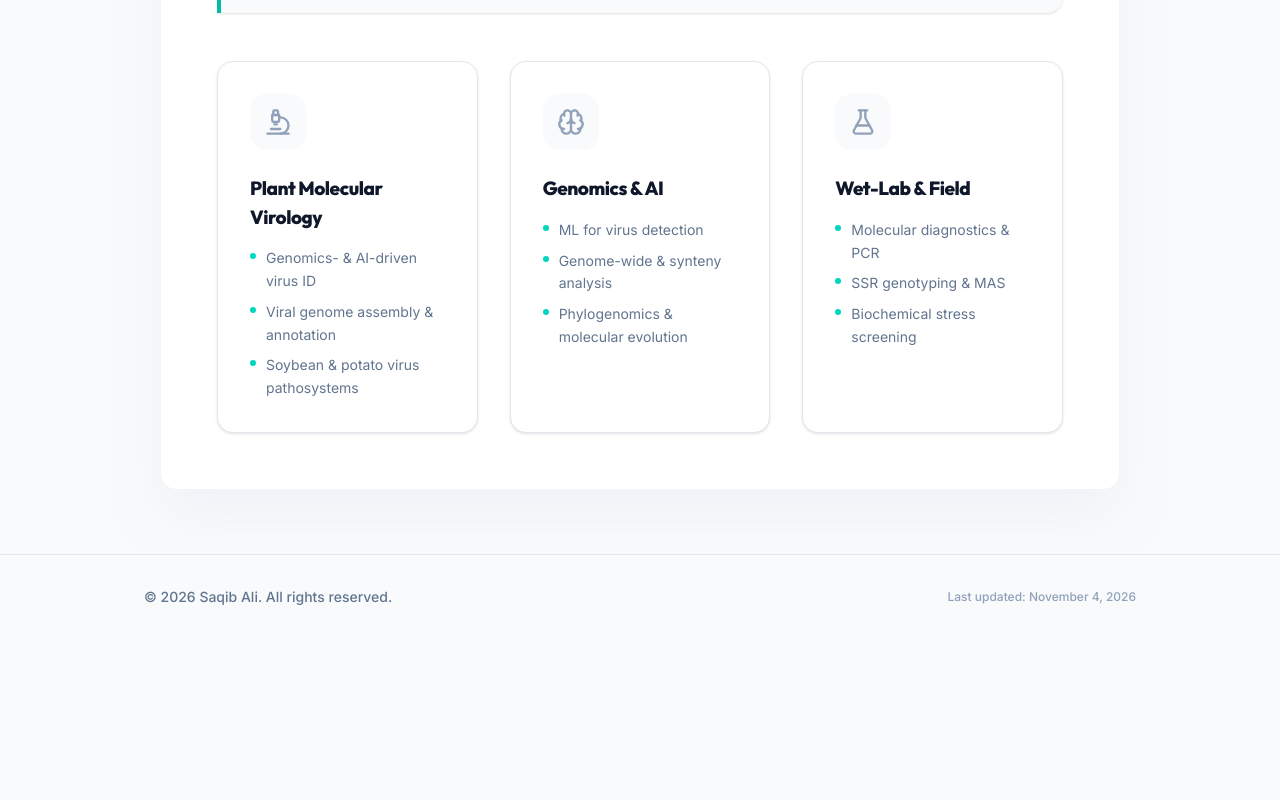
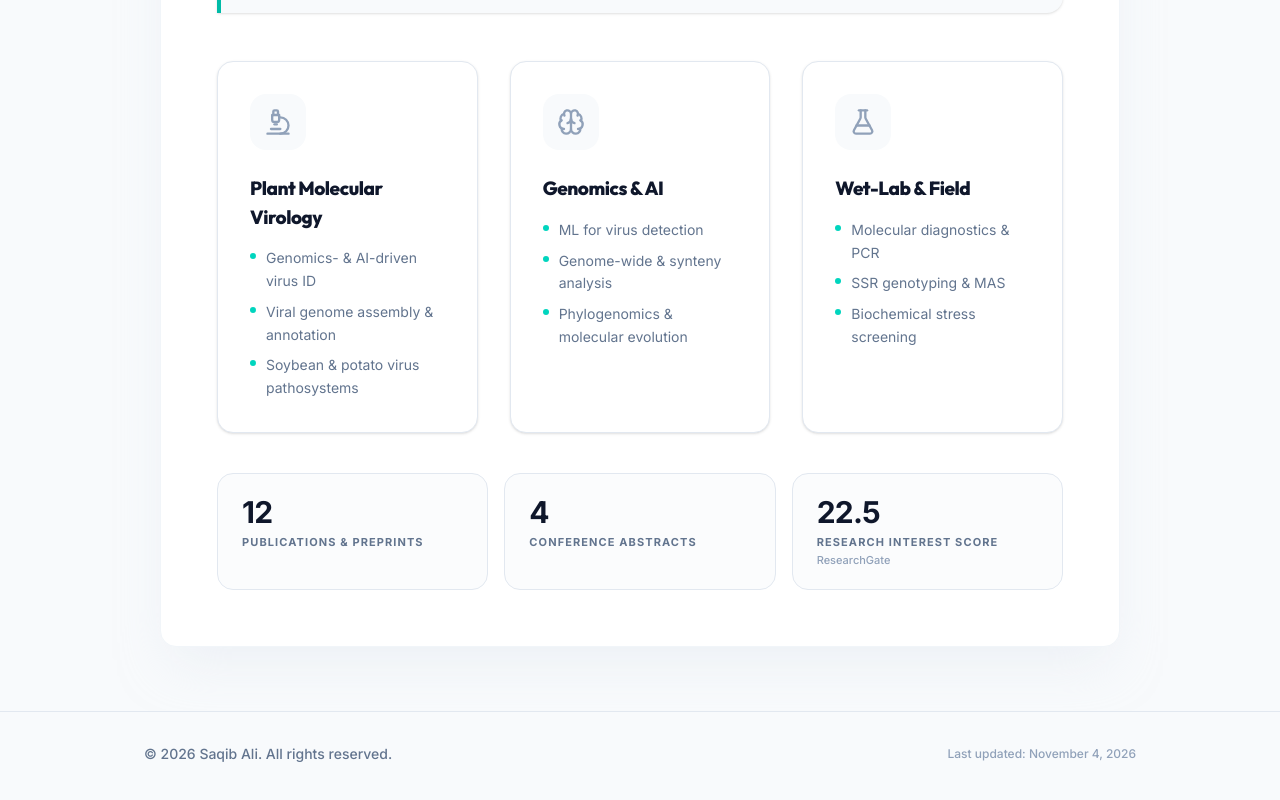
Before and after one commit to alisphd/portfolio, a React (Vite) app: page / in a window 1280 px wide. Shown: the part 1004-1804 px from the top of the page. Before the commit the page ends 1739 px from the top, so only its background shows below. Built offline with nearby package versions, Linux system fonts and the light colour scheme.

Commit message:
Show publication, conference and ResearchGate metrics on Home

```diff
--- a/src/App.tsx
+++ b/src/App.tsx
@@ -110,6 +110,17 @@ const TYPING_ROLES = [
   'Plant Pathologist & Bioinformatician',
   'Computational Genomics Researcher',
 ];
+
+const RESEARCH_INTEREST_SCORE = '22.5';
+
+const PUBLICATION_COUNTS = (() => {
+  const p: any = cvData.publications ?? {};
+  const publications = [p.published, p.submitted, p.reviewSubmitted, p.reviews, p.preprints]
+    .filter(Array.isArray)
+    .reduce((total: number, group: any[]) => total + group.length, 0);
+  const conferences = Array.isArray(p.conferences) ? p.conferences.length : 0;
+  return { publications, conferences };
+})();
 
 const SITE_URL = 'https://alisphd.github.io/portfolio/';
 const SITE_IMAGE_URL = `${SITE_URL}portrait.jpg`;
@@ -736,6 +747,22 @@ export default function App() {
                       </div>
                     ))}
                   </div>
+
+                  <div className="mt-10 grid grid-cols-1 sm:grid-cols-3 gap-4">
+                    {[
+                      { value: PUBLICATION_COUNTS.publications, label: 'Publications & preprints' },
+                      { value: PUBLICATION_COUNTS.conferences, label: 'Conference abstracts' },
+                      { value: RESEARCH_INTEREST_SCORE, label: 'Research Interest Score', source: 'ResearchGate' }
+                    ].map((metric, i) => (
+                      <div key={i} className="rounded-2xl border border-slate-200 dark:border-slate-600/50 bg-slate-50/60 dark:bg-slate-700/30 px-6 py-5 text-center sm:text-left transition-colors duration-300">
+                        <div className="text-3xl font-extrabold text-slate-900 dark:text-white tracking-tight">{metric.value}</div>
+                        <div className="mt-1 text-[11px] font-bold uppercase tracking-widest text-slate-500 dark:text-slate-400">{metric.label}</div>
+                        {metric.source && (
+                          <div className="mt-0.5 text-[11px] font-medium text-slate-400 dark:text-slate-500">{metric.source}</div>
+                        )}
+                      </div>
+                    ))}
+                  </div>
                 </div>
               )}
 
```
